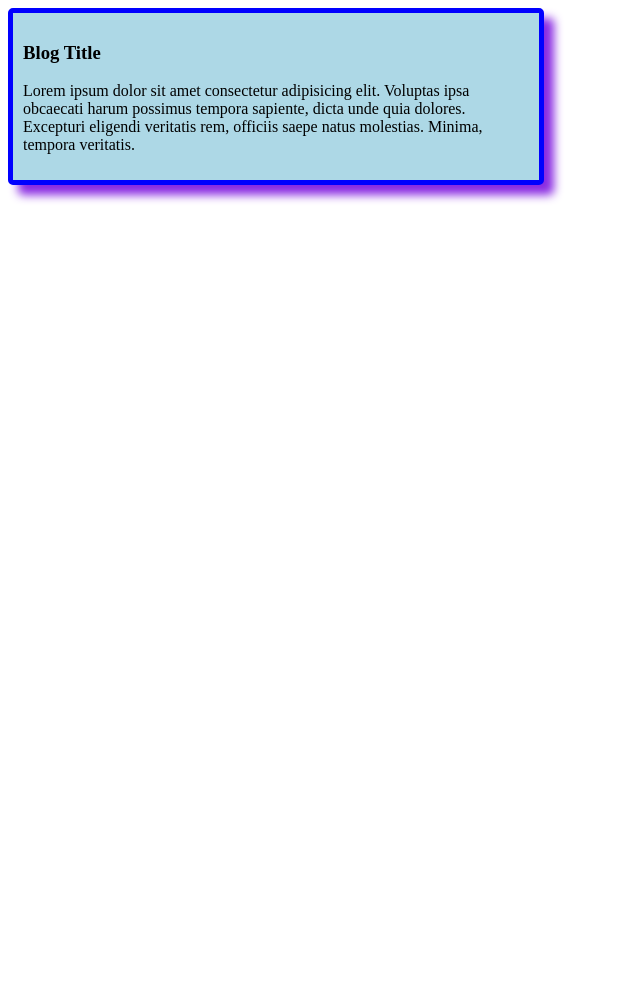
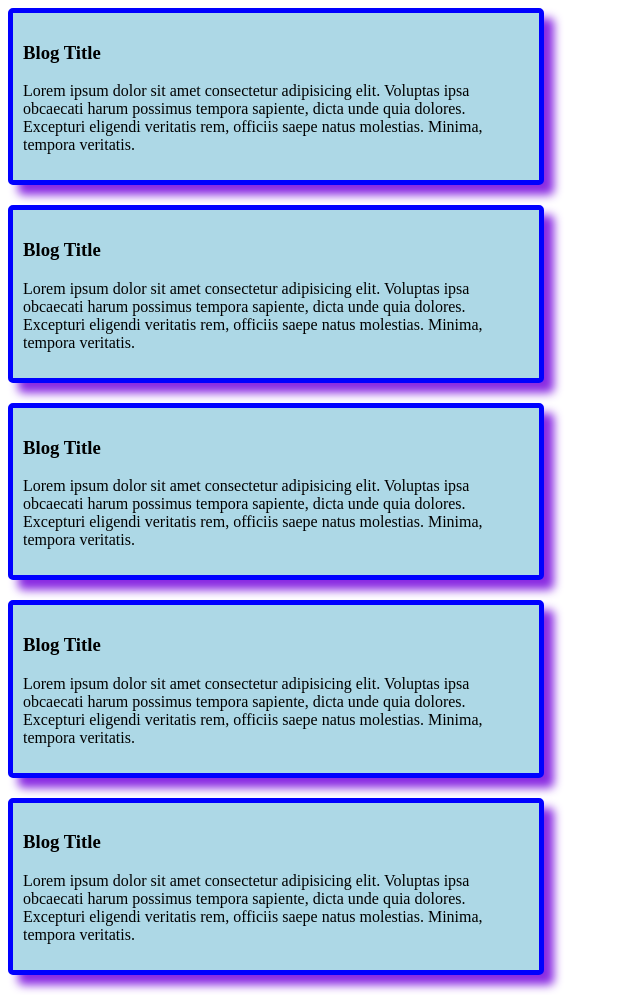
Before and after one commit to Az-Haris/test, a plain HTML site: page index.html in a window 1280 px wide. Shown: the whole page, without its empty margins (0-640 px from the left). Before the commit the page ends 800 px from the top, so only its background shows below. Drawn offline with Linux system fonts and the light colour scheme.

Commit message:
Updated HTML content

```diff
--- a/Styles/blog.css
+++ b/Styles/blog.css
@@ -5,4 +5,5 @@
     box-shadow: 10px 10px 10px blueviolet;
     width: 40%;
     padding: 10px;
+    margin-bottom: 20px;
 }
--- a/index.html
+++ b/index.html
@@ -11,5 +11,21 @@
         <h3>Blog Title</h3>
         <p>Lorem ipsum dolor sit amet consectetur adipisicing elit. Voluptas ipsa obcaecati harum possimus tempora sapiente, dicta unde quia dolores. Excepturi eligendi veritatis rem, officiis saepe natus molestias. Minima, tempora veritatis.</p>
     </div>
+    <div class="blog">
+        <h3>Blog Title</h3>
+        <p>Lorem ipsum dolor sit amet consectetur adipisicing elit. Voluptas ipsa obcaecati harum possimus tempora sapiente, dicta unde quia dolores. Excepturi eligendi veritatis rem, officiis saepe natus molestias. Minima, tempora veritatis.</p>
+    </div>
+    <div class="blog">
+        <h3>Blog Title</h3>
+        <p>Lorem ipsum dolor sit amet consectetur adipisicing elit. Voluptas ipsa obcaecati harum possimus tempora sapiente, dicta unde quia dolores. Excepturi eligendi veritatis rem, officiis saepe natus molestias. Minima, tempora veritatis.</p>
+    </div>
+    <div class="blog">
+        <h3>Blog Title</h3>
+        <p>Lorem ipsum dolor sit amet consectetur adipisicing elit. Voluptas ipsa obcaecati harum possimus tempora sapiente, dicta unde quia dolores. Excepturi eligendi veritatis rem, officiis saepe natus molestias. Minima, tempora veritatis.</p>
+    </div>
+    <div class="blog">
+        <h3>Blog Title</h3>
+        <p>Lorem ipsum dolor sit amet consectetur adipisicing elit. Voluptas ipsa obcaecati harum possimus tempora sapiente, dicta unde quia dolores. Excepturi eligendi veritatis rem, officiis saepe natus molestias. Minima, tempora veritatis.</p>
+    </div>
 </body>
 </html>
```
